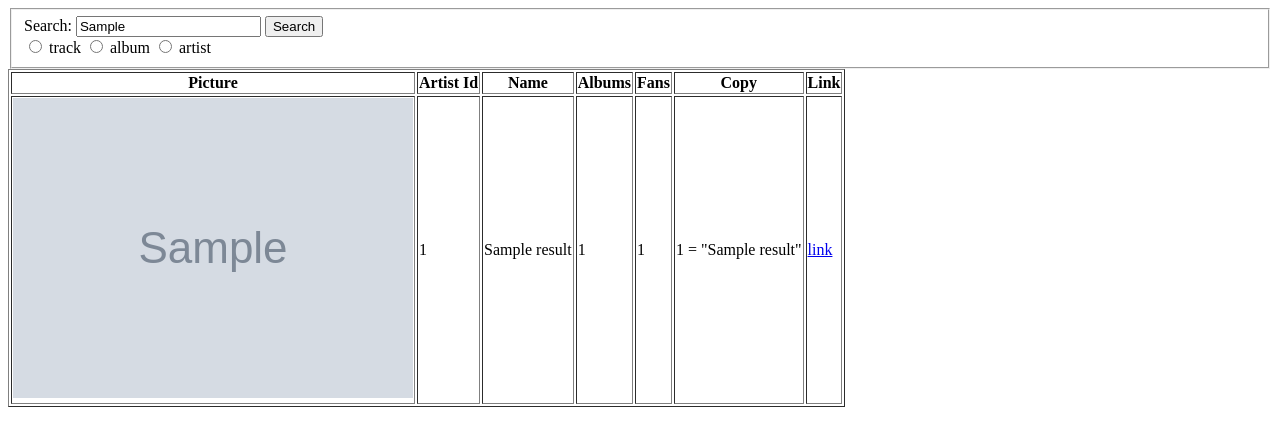
After one commit to Egon2k/deezerApiFinder, a Flask app: template templates/artist.html in a window 1280 px wide. The commit adds this page. Shown: the top 446 px of the page. Run offline with Flask 3, Linux system fonts and the light colour scheme; the template is opened without the code that fills it: most values are stand-ins (such as "Sample title", 1, 10 or a date in 2020); grey boxes marked "Sample" are stand-in pictures.

Commit message:
implemented as single page

```diff
--- a/app.py
+++ b/app.py
@@ -3,38 +3,36 @@ import requests
 
 app = Flask(__name__)
 
-# Replace 'YOUR_API_KEY' with your actual API key
-API_KEY = 'YOUR_API_KEY'
-API_URL = 'https://api.deezer.com/search/track'
-
-# @app.route('/')
-# def index():
-#     return render_template('index.html')
+API_URL = 'https://api.deezer.com/search/'
 
 @app.route('/', methods=['GET', 'POST'])
-def search():
+def index():
     if request.method == 'POST':
-        search_query_from = request.form['search_query_from']
-
-        if not search_query_from:
-            return render_template('index.html', error='Please enter a search query.')
+        # data requested from form
+        search_query = request.form['search_query']
+        search_radio = request.form['type']
 
         params = {
-            'q': search_query_from,
-        #    'appid': API_KEY
+            'q': search_query,
         }
 
         try:
-            response = requests.get(API_URL, params=params)
-            data = response.json()
+            response = requests.get(API_URL + search_radio, params=params)
+            results = response.json()
 
-            # For demonstration, just passing raw data to the template
-            return render_template('results.html', search_query_to=search_query_from, data=data)
+            # render template with some parameter
+            return render_template(search_radio + '.html',
+                                   result_query=search_query,
+                                   result_radio=search_radio,
+                                   results=results)
 
         except requests.RequestException as e:
-            return render_template('index.html', error=f'Error fetching data from API: {e}')
+            return render_template('error.html', error=f'Error fetching data from API: {e}')
+
     else:
-        return render_template('index.html')
+        # in case of no POST request (initial page load) render index.html with radio
+        # button "track" selected by default
+        return render_template('index.html', result_radio='track')
 
 if __name__ == '__main__':
     app.run(debug=True)
--- /dev/null
+++ b/templates/artist.html
@@ -0,0 +1,32 @@
+{% extends 'base.html' %}
+
+{% block title %} Artists {% endblock %}
+
+{% block content %}
+    <table border="1">
+        <thead>
+           <tr>
+               <th>Picture</th>
+               <th>Artist Id</th>
+               <th>Name</th>
+               <th>Albums</th>
+               <th>Fans</th>
+               <th>Copy</th>
+               <th>Link</th>
+           </tr>
+       </thead>
+       <tbody>
+           {% for result in results['data'] %}
+           <tr>
+               <td><img src="{{result.picture_small}}"></td>
+               <td>{{result.id}}</td>
+               <td>{{result.name}}</td>
+               <td>{{result.nb_album}}</td>
+               <td>{{result.nb_fan}}</td>
+               <td>{{result.id}} = "{{result.name}}"</td>
+               <td><a href="{{result.link}}">link</a></td>
+           </tr>
+           {% endfor %}
+       </tbody>
+   </table>
+{% endblock %}
--- /dev/null
+++ b/templates/base.html
@@ -0,0 +1,61 @@
+<!DOCTYPE html>
+<html lang="en">
+<head>
+    <meta charset="UTF-8">
+    <title>{% block title %} {% endblock %} - Deezer API</title>
+</head>
+<body>
+  <div>
+    <form method="post" action="/">
+      <fieldset>
+        <label for="search_query">Search:</label>
+        <input
+          type="text"
+          name="search_query"
+          value="{{result_query}}"
+          required
+        />
+        <button type="submit">Search</button>
+
+        <div>
+          <input
+            type="radio"
+            id="radio_track"
+            name="type"
+            value="track"
+            {% if result_radio == 'track' %}
+              checked="checked"
+            {% endif %}
+          />
+          <label for="radio_track">track</label>
+
+          <input
+            type="radio"
+            id="radio_album"
+            name="type"
+            value="album"
+            {% if result_radio == 'album' %}
+              checked="checked"
+            {% endif %}
+          />
+          <label for="radio_album">album</label>
+
+          <input
+            type="radio"
+            id="radio_artist"
+            name="type"
+            value="artist"
+            {% if result_radio == 'artist' %}
+              checked="checked"
+            {% endif %}
+          />
+          <label for="radio_artist">artist</label>
+        </div>
+      </fieldset>
+    </form>
+  </div>
+    <div class="content">
+        {% block content %} {% endblock %}
+    </div>
+</body>
+</html>
--- /dev/null
+++ b/templates/error.html
@@ -0,0 +1 @@
+error occured
```
Also changed, not shown: templates/album.html (added, +32 -0 lines), templates/index.html (+7 -16 lines), templates/results.html (deleted, +0 -47 lines), templates/track.html (added, +32 -0 lines).
